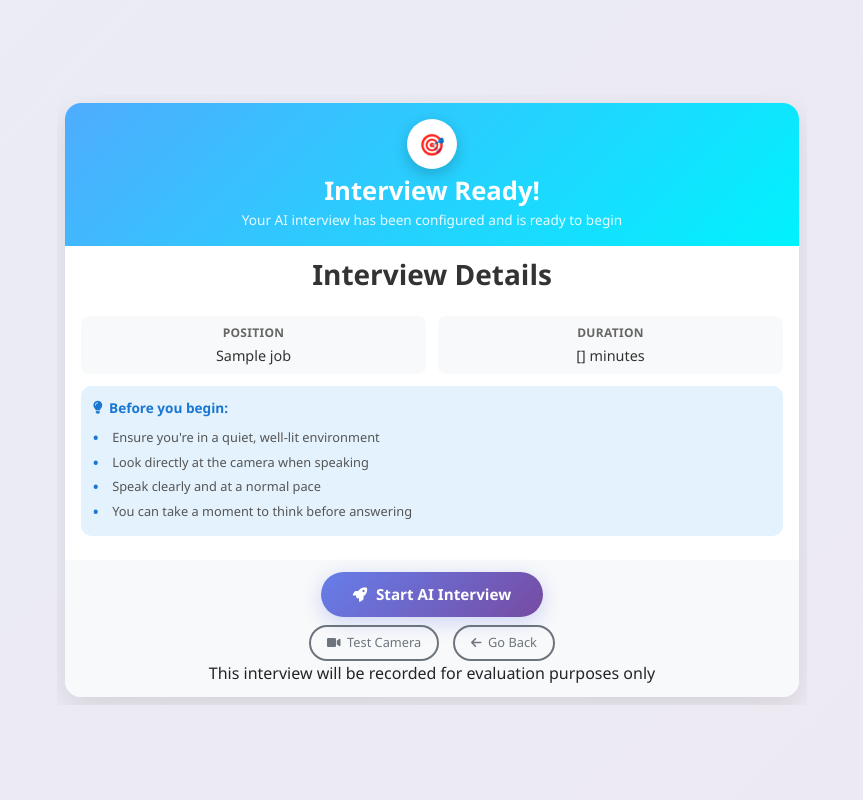
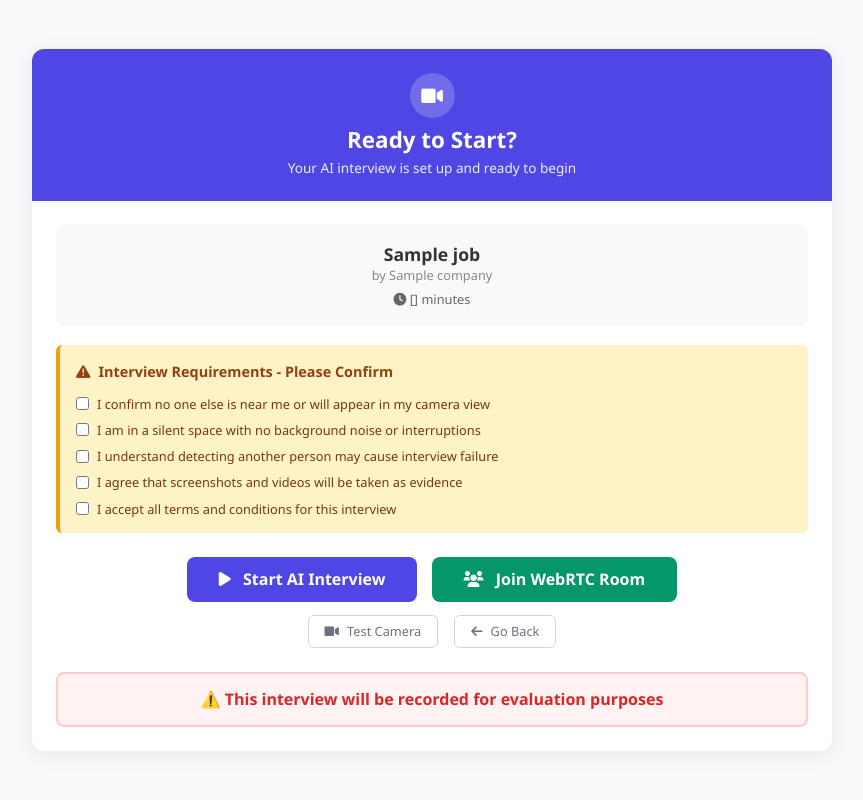
Before and after one commit to remasnamboothiri/job_portalweb, a Django app: template templates/jobapp/interview_ready.html in a window 1280 px wide. Shown: the whole page, without its empty margins (208-1071 px from the left). Run offline with Django 3.2, Linux system fonts and the light colour scheme; the template is opened without the code that fills it: most values are stand-ins (such as "Sample title", 1, 10 or a date in 2020).

Commit message:
changing style interview_ready.html page

```diff
--- a/jobapp/utils/interview_ai_nvidia.py
+++ b/jobapp/utils/interview_ai_nvidia.py
@@ -61,7 +61,7 @@ Never say: "Here's my response", "I'll go with", "Acknowledging", or any meta-co
         client = OpenAI(
             base_url="https://integrate.api.nvidia.com/v1",
             api_key=api_key,
-            timeout= timeout or 2.0 # reduced to 2.0 seconds
+            timeout= timeout or 12.0 # reduced to 2.0 seconds
         )
 
         logger.info(f"Making AI API call with timeout=20s")
--- a/templates/jobapp/interview_ready.html
+++ b/templates/jobapp/interview_ready.html
@@ -4,7 +4,7 @@
 <head>
     <meta charset="UTF-8">
     <meta name="viewport" content="width=device-width, initial-scale=1.0">
-    <title>Interview Ready - {{ interview.job_position.title }}</title>
+    <title>Interview Ready - {{ interview.job.title }}</title>
 
     <!-- Bootstrap CSS -->
     <link href="https://cdn.jsdelivr.net/npm/bootstrap@5.3.0/dist/css/bootstrap.min.css" rel="stylesheet">
@@ -13,251 +13,266 @@
 
     <style>
         body {
-            background: linear-gradient(135deg, #eaecf6ff 0%, #ede9f2ff 100%);
-            height: 100vh;  /* CHANGED - fixed height */
+            background: #f8f9fa;
+            height: 100vh;
             font-family: 'Segoe UI', Tahoma, Geneva, Verdana, sans-serif;
-            padding: 0;
-            margin: 0;
-            overflow: hidden;  /* CHANGED - prevent scrolling */
             display: flex;
             align-items: center;
             justify-content: center;
+            padding: 10px;
+            overflow: hidden;
         }
 
         .interview-container {
-            max-width: 750px;
+            max-width: 800px;
             width: 100%;
-            padding: 0.5rem;
-            max-height: 95vh;  /* ADDED - limit height */
-            overflow-y: auto;  /* ADDED - internal scroll if needed */
-
         }
 
         .interview-card {
             background: white;
-            border-radius: 16px;
-            box-shadow: 0 10px 30px rgba(0,0,0,0.1);
+            border-radius: 12px;
+            box-shadow: 0 4px 20px rgba(0,0,0,0.08);
             overflow: hidden;
-            {% comment %} animation: slideUp 0.6s ease-out; {% endcomment %}
-        }
-
-        @keyframes slideUp {
-            from {
-                opacity: 0;
-                transform: translateY(30px);
-            }
-            to {
-                opacity: 1;
-                transform: translateY(0);
-            }
         }
 
         .header-section {
-            background: linear-gradient(135deg, #4facfe 0%, #00f2fe 100%);
-            padding: 1rem 1rem;  /* CHANGE from 3rem 2rem */
+            background: #4f46e5;
+            padding: 1.5rem;
             text-align: center;
             color: white;
         }
 
-        .target-icon {
-            width: 50px;      /* CHANGE from 80px */
-            height: 50px;     /* CHANGE from 80px */
-            background: white;
+        .interview-icon {
+            width: 45px;
+            height: 45px;
+            background: rgba(255,255,255,0.2);
             border-radius: 50%;
             display: flex;
             align-items: center;
             justify-content: center;
-            margin: 0 auto 0.4rem;  /* CHANGE from 1rem */
-            box-shadow: 0 5px 15px rgba(0,0,0,0.2);
+            margin: 0 auto 0.6rem;
         }
 
-        .target-icon::before {
-            content: '🎯';
-            font-size: 1.3rem;  /* CHANGE from 2rem */
+        .interview-icon i {
+            font-size: 1.2rem;
+            color: white;
         }
 
         .interview-title {
-            font-size: 1.6rem;  /* CHANGE from 2.5rem */
-            font-weight: 700;
-            margin-bottom: 0.2rem;  /* CHANGE from 0.5rem */
+            font-size: 1.4rem;
+            font-weight: 600;
+            margin-bottom: 0.3rem;
             line-height: 1.2;
         }
 
         .interview-subtitle {
-            font-size: 0.85rem;  /* CHANGE from 1.1rem */
+            font-size: 0.85rem;
             opacity: 0.9;
             margin: 0;
+            line-height: 1.3;
         }
 
-        .details-section {
-            padding: 0.75rem 1rem;  /* CHANGE from 2rem */
+        .content-section {
+            padding: 1.5rem;
         }
 
-        .details-grid {
-            display: grid;
-            grid-template-columns: 1fr 1fr;
-            gap: 0.75rem;
-            margin-bottom: 0.75rem;  /* CHANGE from 2rem */
+        .job-info {
+            background: #f8f9fa;
+            border-radius: 8px;
+            padding: 1.2rem;
+            margin-bottom: 1.2rem;
+            text-align: center;
         }
 
-        .detail-item {
-            text-align: center;
-            background: #f8f9fa;  /* ADDED - visual separation */
-            padding: 0.5rem;
-            border-radius: 8px;
+        .job-title {
+            font-size: 1.1rem;
+            font-weight: 600;
+            color: #333;
+            margin-bottom: 0.2rem;
+            line-height: 1.2;
         }
 
-        .detail-label {
-            font-weight: 600;
-            color: #666;
-            margin-bottom: 0.2rem;
-            font-size: 0.75rem;
-            text-transform: uppercase;
-            letter-spacing: 0.3px;
+        .job-company {
+            font-size: 0.8rem;
+            color: #888;
+            margin-bottom: 0.5rem;
+            line-height: 1.2;
         }
 
-        .detail-value {
-            font-size: 0.9rem;
-            color: #333;
+        .job-duration {
+            color: #666;
+            font-size: 0.8rem;
+            line-height: 1.2;
+        }
+
+        .tips-section {
+            background: #e0f2fe;
+            border-left: 4px solid #0288d1;
+            border-radius: 6px;
+            padding: 0.6rem;
+            margin-bottom: 1rem;
+        }
+
+        .tips-title {
+            color: #0277bd;
             font-weight: 500;
+            margin: 0;
+            display: flex;
+            align-items: center;
+            font-size: 0.8rem;
+            line-height: 1.3;
+        }
+
+        .tips-title i {
+            margin-right: 0.4rem;
         }
 
 
 
-        .tips-section {
-            background: #e3f2fd;
-            border-radius: 10px;
-            padding: 0.75rem;  /* CHANGE from 1.5rem */
-            margin: 0.75rem 0; /* CHANGE from 2rem 0 */
-        }
-
-        .tips-title {
-            color: #1976d2;
-            font-weight: 600;
-            margin-bottom: 0.4rem;
-            display: flex;
-            align-items: center;
-            font-size: 0.85rem;  /* REDUCED */
-        }
-
-        .tips-title i {
-            margin-right: 0.4rem;
-            font-size: 0.8rem;
-        }
-
-        .tips-list {
-            list-style: none;
-            padding: 0;
-            margin: 0;
-        }
-
-        .tips-list li {
-            padding: 0.25rem 0;
-            color: #555;
-            position: relative;
-            padding-left: 1.2rem;
-            font-size: 0.8rem;  /* REDUCED */
-            line-height: 1.3;
-        }
-
-        .tips-list li::before {
-            content: '•';
-            color: #1976d2;
-            font-weight: bold;
-            position: absolute;
-            left: 0;
-            font-size: 0.9rem;
-        }
-
-        .action-buttons {
-            padding: 0.75rem 1rem;  /* CHANGE from 2rem */
+        .action-section {
             text-align: center;
-            background: #f8f9fa;
         }
 
         .start-btn {
-            background: linear-gradient(135deg, #667eea 0%, #764ba2 100%);
+            background: #4f46e5;
             border: none;
-            padding: 0.7rem 2rem;  /* CHANGE from 1rem 3rem */
-            border-radius: 50px;
+            padding: 0.8rem 2rem;
+            border-radius: 8px;
             color: white;
             font-weight: 600;
-            font-size: 0.95rem;  /* CHANGE from 1.1rem */
+            font-size: 1rem;
             text-decoration: none;
             display: inline-block;
-            transition: all 0.3s ease;
-            box-shadow: 0 5px 20px rgba(102, 126, 234, 0.3);
+            transition: all 0.2s ease;
+            margin-bottom: 0.8rem;
+            line-height: 1.2;
         }
 
         .start-btn:hover {
-            transform: translateY(-2px);
-            box-shadow: 0 8px 25px rgba(102, 126, 234, 0.4);
+            background: #4338ca;
+            transform: translateY(-1px);
             color: white;
         }
 
         .start-btn i {
-            font-size: 0.9rem;
-            margin-right: 0.3rem;
+            margin-right: 0.5rem;
         }
 
-
-        .secondary-buttons {
-            margin-top: 0.5rem;  /* CHANGE from 1rem */
+        .secondary-actions {
+            display: flex;
+            justify-content: center;
+            gap: 1rem;
+            margin-bottom: 1rem;
         }
 
         .secondary-btn {
             background: transparent;
-            border: 2px solid #6c757d;
-            padding: 0.4rem 1rem;
-            border-radius: 20px;
-            color: #6c757d;
+            border: 1px solid #d1d5db;
+            padding: 0.5rem 1rem;
+            border-radius: 6px;
+            color: #6b7280;
             text-decoration: none;
-            margin: 0 0.3rem;
-            transition: all 0.3s ease;
-            font-size: 0.8rem;  /* REDUCED */
-            display: inline-block;
+            font-size: 0.8rem;
+            transition: all 0.2s ease;
+            line-height: 1.2;
         }
 
         .secondary-btn:hover {
-            background: #6c757d;
-            color: white;
+            background: #f3f4f6;
+            color: #374151;
+            border-color: #9ca3af;
         }
 
         .secondary-btn i {
-            font-size: 0.75rem;
-            margin-right: 0.2rem;
+            margin-right: 0.3rem;
         }
 
-         /* Remove any extra spacing */
-        h3, h1, p {
-            margin-top: 0;
+        .disclaimer {
+            color: #6b7280;
+            font-size: 0.75rem;
+            margin-top: 0.6rem;
+            line-height: 1.2;
         }
 
-        {% comment %} .disclaimer {
-            text-align: center;
-            color: #666;
+        .agreement-section {
+            background: #fef3c7;
+            border-left: 4px solid #f59e0b;
+            border-radius: 6px;
+            padding: 1rem;
+            margin-bottom: 1.5rem;
+        }
+
+        .agreement-title {
+            color: #92400e;
+            font-weight: 600;
+            margin-bottom: 0.8rem;
+            display: flex;
+            align-items: center;
             font-size: 0.9rem;
-            margin-top: 1rem;
-        } {% endcomment %}
+        }
+
+        .agreement-title i {
+            margin-right: 0.5rem;
+        }
+
+        .agreement-items {
+            display: flex;
+            flex-direction: column;
+            gap: 0.6rem;
+        }
+
+        .agreement-item {
+            display: flex;
+            align-items: flex-start;
+            gap: 0.5rem;
+            cursor: pointer;
+            font-size: 0.8rem;
+            line-height: 1.3;
+            color: #78350f;
+        }
+
+        .agreement-item input[type="checkbox"] {
+            margin-top: 0.1rem;
+            cursor: pointer;
+        }
+
+        .start-btn:disabled {
+            background: #9ca3af;
+            cursor: not-allowed;
+            transform: none;
+        }
+
+        .start-btn:disabled:hover {
+            background: #9ca3af;
+            transform: none;
+        }
 
         @media (max-width: 768px) {
-            .details-grid {
-                grid-template-columns: 1fr;
-                gap: 0.5rem;
+            body {
+                padding: 10px;
+            }
+
+            .header-section {
+                padding: 1.5rem;
+            }
+
+            .content-section {
+                padding: 1.5rem;
             }
 
             .interview-title {
-                font-size: 1.4rem;
+                font-size: 1.5rem;
             }
 
-            .interview-container {
-                padding: 0.5rem;
-            }
+            .secondary-actions {
+                flex-direction: column;
+                align-items: center;
             }
 
-        /* Ensure no overflow */
-        * {
-            box-sizing: border-box;
+            .start-btn {
+                padding: 0.9rem 2rem;
+                font-size: 1rem;
+            }
         }
     </style>
 </head>
@@ -266,49 +281,68 @@
         <div class="interview-card">
             <!-- Header Section -->
             <div class="header-section">
-                <div class="target-icon"></div>
-                <h1 class="interview-title">Interview Ready!</h1>
-                <p class="interview-subtitle">Your AI interview has been configured and is ready to begin</p>
+                <div class="interview-icon">
+                    <i class="fas fa-video"></i>
+                </div>
+                <h1 class="interview-title">Ready to Start?</h1>
+                <p class="interview-subtitle">Your AI interview is set up and ready to begin</p>
             </div>
 
-            <!-- Details Section -->
-            <div class="details-section">
-                <h3 class="text-center mb-4" style="color: #333; font-weight: 600;">Interview Details</h3>
-
-                <div class="details-grid">
-                    <div class="detail-item">
-                        <div class="detail-label">Position</div>
-                        <div class="detail-value">{{ interview.job.title }}</div>
-                    </div>
-                    <div class="detail-item">
-                        <div class="detail-label">Duration</div>
-                        <div class="detail-value">{{ interview.interview_duration_minutes|default:"15" }} minutes</div>
+            <!-- Content Section -->
+            <div class="content-section">
+                <!-- Job Information -->
+                <div class="job-info">
+                    <div class="job-title">{{ interview.job.title }}</div>
+                    <div class="job-company">by {{ interview.job.company }}</div>
+                    <div class="job-duration">
+                        <i class="fas fa-clock"></i>
+                        {{ interview.interview_duration_minutes|default:"15" }} minutes
                     </div>
                 </div>
 
 
-                <!-- Tips Section -->
-                <div class="tips-section">
-                    <div class="tips-title">
-                        <i class="fas fa-lightbulb"></i>
-                        Before you begin:
+
+                <!-- Interview Agreement -->
+                <div class="agreement-section">
+                    <div class="agreement-title">
+                        <i class="fas fa-exclamation-triangle"></i>
+                        Interview Requirements - Please Confirm
                     </div>
-                    <ul class="tips-list">
-                        <li>Ensure you're in a quiet, well-lit environment</li>
-                        <li>Look directly at the camera when speaking</li>
-                        <li>Speak clearly and at a normal pace</li>
-                        <li>You can take a moment to think before answering</li>
-                    </ul>
+                    <div class="agreement-items">
+                        <label class="agreement-item">
+                            <input type="checkbox" id="agree1" onchange="checkAgreements()">
+                            <span>I confirm no one else is near me or will appear in my camera view</span>
+                        </label>
+                        <label class="agreement-item">
+                            <input type="checkbox" id="agree2" onchange="checkAgreements()">
+                            <span>I am in a silent space with no background noise or interruptions</span>
+                        </label>
+                        <label class="agreement-item">
+                            <input type="checkbox" id="agree3" onchange="checkAgreements()">
+                            <span>I understand detecting another person may cause interview failure</span>
+                        </label>
+                        <label class="agreement-item">
+                            <input type="checkbox" id="agree4" onchange="checkAgreements()">
+                            <span>I agree that screenshots and videos will be taken as evidence</span>
+                        </label>
+                        <label class="agreement-item">
+                            <input type="checkbox" id="agree5" onchange="checkAgreements()">
+                            <span>I accept all terms and conditions for this interview</span>
+                        </label>
                     </div>
                 </div>
 
                 <!-- Action Buttons -->
-            <div class="action-buttons">
-                <a href="{% url 'start_interview' interview.get_uuid %}" class="start-btn">
-                    <i class="fas fa-rocket"></i> Start AI Interview
+                <div class="action-section">
+                    <a href="{% url 'start_interview' interview.get_uuid %}" class="start-btn" id="aiInterviewBtn" onclick="return checkAllAgreed()">
+                        <i class="fas fa-play"></i> Start AI Interview
                     </a>
 
-                <div class="secondary-buttons">
+                    <a href="{% url 'webrtc_interview_room' interview.get_uuid %}" class="start-btn" id="webrtcBtn" style="background: #059669; margin-left: 10px;" onclick="return checkAllAgreed()">
+                        <i class="fas fa-users"></i> Join WebRTC Room
+                    </a>
+
+                    <div class="secondary-actions">
                         <a href="#" class="secondary-btn" onclick="testCamera()">
                             <i class="fas fa-video"></i> Test Camera
                         </a>
@@ -317,8 +351,9 @@
                         </a>
                     </div>
 
-                <div class="disclaimer">
-                    This interview will be recorded for evaluation purposes only
+                    <div class="disclaimer" style="font-size: 1rem; font-weight: 600; color: #dc2626; text-align: center; margin-top: 1.5rem; padding: 1rem; background: #fef2f2; border: 2px solid #fecaca; border-radius: 8px;">
+                        ⚠️ This interview will be recorded for evaluation purposes
+                    </div>
                 </div>
             </div>
         </div>
@@ -333,22 +368,52 @@
             if (navigator.mediaDevices && navigator.mediaDevices.getUserMedia) {
                 navigator.mediaDevices.getUserMedia({ video: true, audio: true })
                     .then(function(stream) {
-                        alert('Camera and microphone are working properly!');
-                        // Stop the stream
+                        alert('✅ Camera and microphone are working perfectly!');
                         stream.getTracks().forEach(track => track.stop());
                     })
                     .catch(function(error) {
-                        alert('Error accessing camera/microphone: ' + error.message);
+                        alert('❌ Camera/microphone access error: ' + error.message + '\n\nPlease check your browser permissions.');
                     });
             } else {
-                alert('Your browser does not support camera access.');
+                alert('❌ Your browser does not support camera access.\n\nPlease use Chrome, Firefox, or Edge.');
             }
         }
 
-        // Auto-check system requirements on page load
+        // Check agreement status
+        function checkAgreements() {
+            const checkboxes = ['agree1', 'agree2', 'agree3', 'agree4', 'agree5'];
+            const allChecked = checkboxes.every(id => document.getElementById(id).checked);
+
+            const aiBtn = document.getElementById('aiInterviewBtn');
+            const webrtcBtn = document.getElementById('webrtcBtn');
+
+            if (allChecked) {
+                aiBtn.classList.remove('disabled');
+                webrtcBtn.classList.remove('disabled');
+                aiBtn.style.pointerEvents = 'auto';
+                webrtcBtn.style.pointerEvents = 'auto';
+            } else {
+                aiBtn.classList.add('disabled');
+                webrtcBtn.classList.add('disabled');
+                aiBtn.style.pointerEvents = 'none';
+                webrtcBtn.style.pointerEvents = 'none';
+            }
+        }
+
+        function checkAllAgreed() {
+            const checkboxes = ['agree1', 'agree2', 'agree3', 'agree4', 'agree5'];
+            const allChecked = checkboxes.every(id => document.getElementById(id).checked);
+
+            if (!allChecked) {
+                alert('Please check all agreement boxes before starting the interview.');
+                return false;
+            }
+            return true;
+        }
+
+        // Initialize - disable buttons on load
         document.addEventListener('DOMContentLoaded', function() {
-            // This is just for demo - in real implementation you'd actually check these
-            console.log('System check completed');
+            checkAgreements();
         });
     </script>
 </body>
```
Lines whose indentation alone changed are shown as unchanged.
